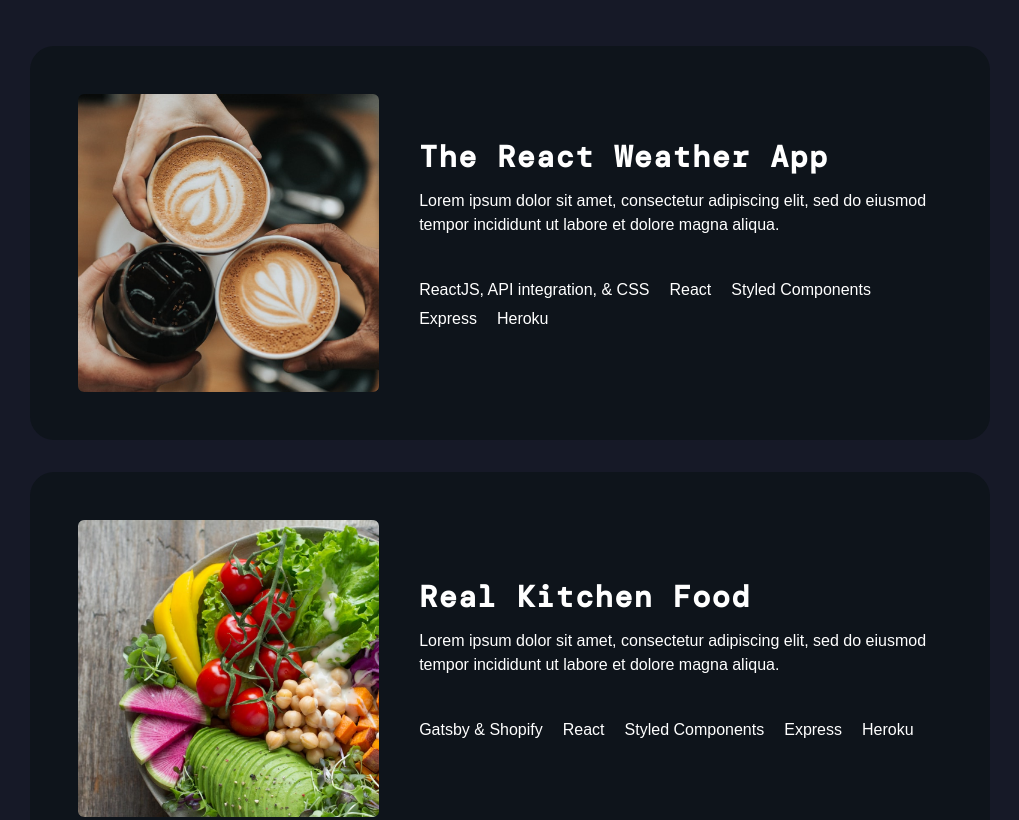
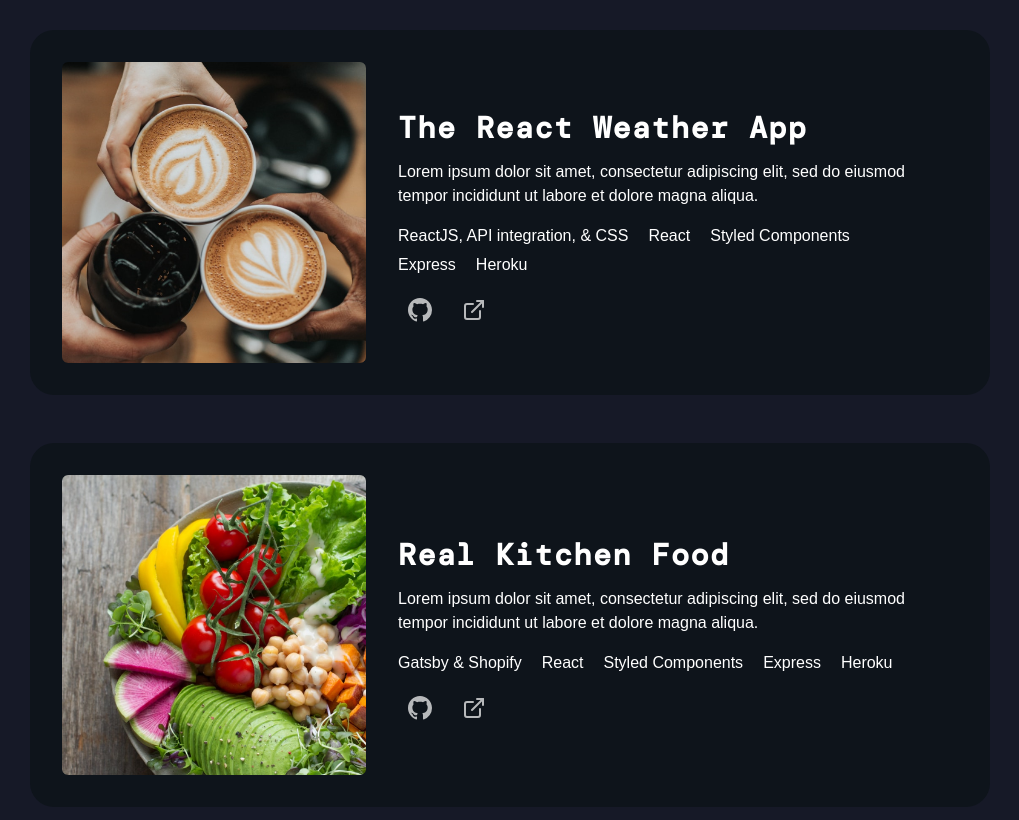
Before and after one commit to nivekt24/kevin-blog, a Gatsby site: page / in a window 1280 px wide. Shown: the part 1277-2097 px from the top of the page, without its empty margins (130-1149 px from the left). Built offline with nearby package versions, Linux system fonts and the light colour scheme; Gatsby itself is replaced by a stand-in of ours; a web font is replaced by a local one.

Commit message:
add icon component/link buttons to featured projects

```diff
--- a/src/components/featured/index.js
+++ b/src/components/featured/index.js
@@ -1,48 +1,62 @@
 import React from "react"
 import { graphql, useStaticQuery, Link } from "gatsby"
 import { GatsbyImage } from "gatsby-plugin-image"
+import Icon from "../icons/Icon"
 
 import styled from "styled-components"
 
 const ProjectWrapper = styled.div`
+  display: flex;
   flex-direction: column;
-  display: flex;
   width: 100%;
-  grid-column-gap: 32px;
-  grid-row-gap: 32px;
   padding: 6rem 0;
+
+  & > * {
+    margin-bottom: 48px;
+  }
 `
 
 const ProjectItem = styled.div`
   display: flex;
+  flex-direction: row;
   position: relative;
-  grid-column-gap: 40px;
-  grid-row-gap: 40px;
   background: ${props => props.theme.colors.cardBackground};
   border-radius: 24px;
-  flex-direction: row;
   justify-content: space-between;
   align-items: center;
-  padding: 48px;
+  padding: 32px;
   overflow: hidden;
 
   @media screen and (max-width: 767px) {
     flex-direction: column;
-    grid-column-gap: 10px;
-    grid-row-gap: 50px; /* adjust as you like */
     align-items: stretch;
     padding: 20px 0 0 16px;
+  }
+
+  .project-content {
+    margin: 0 32px;
+
+    @media screen and (max-width: 767px) {
+      margin: 16px;
+    }
   }
 
   .project-label {
     display: flex;
     flex-direction: column;
-    grid-column-gap: 16px;
-    grid-row-gap: 16px;
+
+    & h3,
+    & p {
+      margin-top: 16px;
+    }
+  }
+
+  h3,
+  p {
+    background: ${props => props.theme.colors.cardBackground};
   }
 
   h3 {
-    background: ${props => props.theme.colors.cardBackground};
     margin-top: 0;
     margin-bottom: 0;
     font-size: 30px;
@@ -50,18 +64,14 @@ const ProjectItem = styled.div`
     line-height: 1.06667;
   }
 
-  p {
-    background: ${props => props.theme.colors.cardBackground};
-  }
-
-  .project-image-left {
-    width: 62%;
-    margin: auto 20px -48px -48px;
-  }
-
+  .project-image-left,
   .project-image-right {
     width: 62%;
     margin: auto -48px -48px 20px;
+
+    &.project-image-left {
+      margin: auto 20px -48px -48px;
+    }
   }
 
   .project-tech-list {
@@ -69,8 +79,8 @@ const ProjectItem = styled.div`
     flex-wrap: wrap;
     position: relative;
     z-index: 2;
-    margin: 25px 0px 10px;
     padding: 0px;
+    margin-bottom: 16px;
     list-style: none;
   }
 
@@ -79,8 +89,21 @@ const ProjectItem = styled.div`
     white-space: nowrap;
   }
 
-  .project-links svg {
+  .project-links a {
+    opacity: 0.7;
     padding: 10px;
+    margin-right: 10px; /* Adjust as needed */
+    transition: opacity 0.5s ease;
+
+    &:hover,
+    &:focus {
+      opacity: 1;
+    }
+  }
+
+  .project-links a svg {
+    width: 24px;
+    height: 24px;
   }
 `
 
@@ -100,6 +123,8 @@ export default function Featured({ children }) {
                 gatsbyImageData(quality: 80, placeholder: BLURRED)
               }
             }
+            external
+            github
           }
           id
         }
@@ -110,26 +135,6 @@ export default function Featured({ children }) {
   const featuredProjects = data.featured.nodes
 
   return (
-    /*
-    <FeaturedList>
-      {children}
-
-      <Project>
-        {featuredProjects?.map(project => (
-
-            <GatsbyImage
-              image={project.frontmatter.thumb.childImageSharp.gatsbyImageData}
-              alt=""
-            />
-
-            <h3>{project.frontmatter.title}</h3>
-            <p>{project.frontmatter.stack}</p>
-          </Link>
-        ))}
-      </Project>
-    </FeaturedList>
-    */
-
     <ProjectWrapper>
       {children}
       {featuredProjects?.map(project => (
@@ -155,7 +160,29 @@ export default function Featured({ children }) {
               <li>Express</li>
               <li>Heroku</li>
             </ul>
-            <div className="project-links"></div>
+            <div className="project-links">
+              {
+                <a
+                  href={project.frontmatter.github}
+                  aria-label="GitHub Link"
+                  rel="noopener noreferrer"
+                  target="_blank"
+                >
+                  <Icon name="GitHub" />
+                </a>
+              }
+              {
+                <a
+                  href={project.frontmatter.external}
+                  className="external"
+                  aria-label="External Link"
+                  rel="noopener noreferrer"
+                  target="_blank"
+                >
+                  <Icon name="External" />
+                </a>
+              }
+            </div>
           </div>
         </ProjectItem>
       ))}
--- /dev/null
+++ b/src/components/icons/Icon.js
@@ -0,0 +1,17 @@
+import React from "react"
+import { IconExternal, IconGitHub, IconTwitter } from "../icons"
+
+const Icon = ({ name }) => {
+  switch (name) {
+    case "External":
+      return <IconExternal />
+    case "GitHub":
+      return <IconGitHub />
+    case "Twitter":
+      return <IconTwitter />
+    default:
+      return <IconExternal />
+  }
+}
+
+export default Icon
--- /dev/null
+++ b/src/components/icons/external.js
@@ -0,0 +1,21 @@
+import React from "react"
+
+const IconExternal = () => (
+  <svg
+    xmlns="http://www.w3.org/2000/svg"
+    role="img"
+    viewBox="0 0 24 24"
+    fill="none"
+    stroke="currentColor"
+    strokeWidth="2"
+    strokeLinecap="round"
+    strokeLinejoin="round"
+  >
+    <title>External Link</title>
+    <path d="M18 13v6a2 2 0 0 1-2 2H5a2 2 0 0 1-2-2V8a2 2 0 0 1 2-2h6"></path>
+    <polyline points="15 3 21 3 21 9"></polyline>
+    <line x1="10" y1="14" x2="21" y2="3"></line>
+  </svg>
+)
+
+export default IconExternal
--- a/src/components/icons/index.js
+++ b/src/components/icons/index.js
@@ -1,2 +1,3 @@
+export { default as IconExternal } from "./external"
 export { default as IconGitHub } from "./github"
 export { default as IconTwitter } from "./twitter"
--- a/src/projects/react-weather-app.md
+++ b/src/projects/react-weather-app.md
@@ -1,5 +1,7 @@
 ---
 title: The React Weather App
+github: "https://github.com/nivekt24"
+external: ""
 stack: ReactJS, API integration, & CSS
 slug: the-react-weather-app
 type: projects
--- a/src/projects/real-kitchen-food.md
+++ b/src/projects/real-kitchen-food.md
@@ -1,5 +1,7 @@
 ---
 title: Real Kitchen Food
+github: "https://github.com/nivekt24"
+external: ""
 stack: Gatsby & Shopify
 slug: real-kitchen-food
 type: projects
--- a/src/projects/retro-gaming-zone.md
+++ b/src/projects/retro-gaming-zone.md
@@ -1,5 +1,7 @@
 ---
 title: Retro Gaming Zone
+github: "https://github.com/nivekt24"
+external: ""
 stack: Svelte & Firebase
 slug: retro-gaming-zone
 type: projects
--- a/src/projects/skateboards2go.md
+++ b/src/projects/skateboards2go.md
@@ -1,5 +1,7 @@
 ---
 title: Skateboards2Go
+github: "https://github.com/nivekt24"
+external: ""
 stack: Vue & Firebase
 slug: skateboards-to-go
 type: projects
--- a/src/projects/the-drum-stop.md
+++ b/src/projects/the-drum-stop.md
@@ -1,5 +1,7 @@
 ---
 title: The Drum Stop
+github: "https://github.com/nivekt24"
+external: ""
 stack: Next.js
 slug: the-drum-stop
 type: projects
--- a/src/projects/trainer-trainer.md
+++ b/src/projects/trainer-trainer.md
@@ -1,5 +1,7 @@
 ---
 title: Trainer Trainer
+github: "https://github.com/nivekt24"
+external: ""
 stack: Gatsby & Shopify
 slug: trainer-trainer
 type: projects
```
